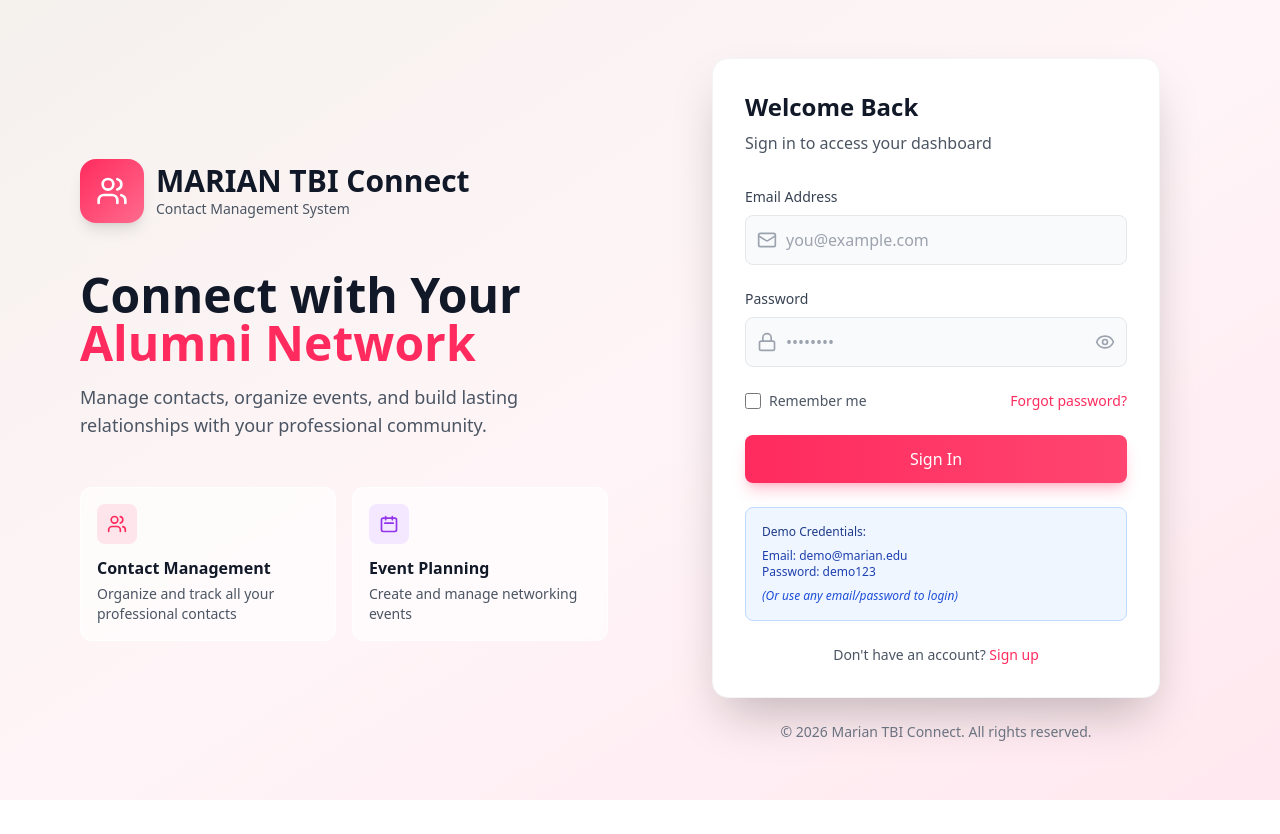
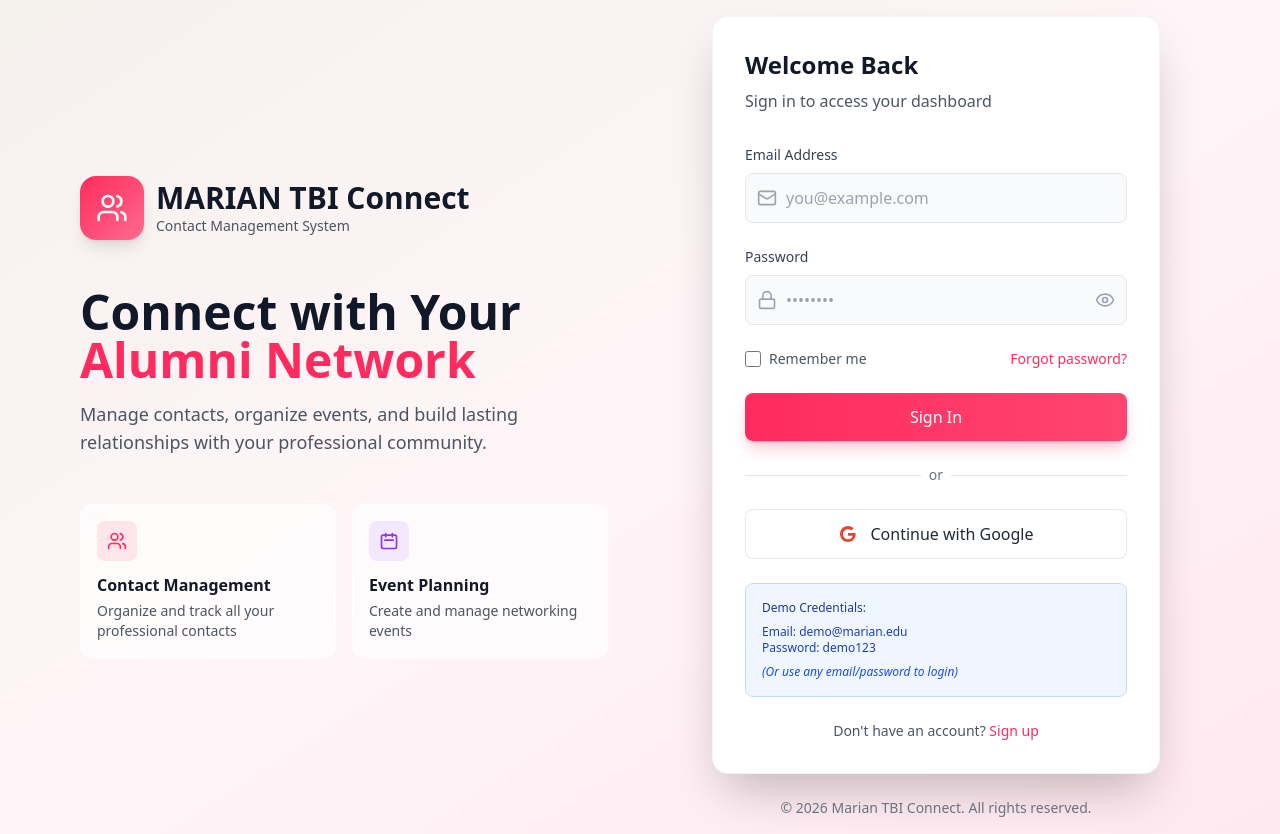
Before and after one commit to BantawigP/TBI_marian, a React (Vite) app: page / in a window 1280 px wide. Before the commit the page ends 800 px from the top, so only its background shows below. Built offline with nearby package versions, Linux system fonts and the light colour scheme.

Commit message:
feat: implement email verification functionality with HTML and text templates

```diff
--- a/src/App.tsx
+++ b/src/App.tsx
@@ -395,6 +395,28 @@
   const [editingEvent, setEditingEvent] = useState<Event | null>(null);
   const [showDeleteConfirm, setShowDeleteConfirm] = useState(false);
   const [teamRefreshToken, setTeamRefreshToken] = useState(0);
+
+  // Keep UI auth state in sync with Supabase session (Google OAuth, etc.)
+  useEffect(() => {
+    let isMounted = true;
+
+    supabase.auth.getSession().then(({ data }) => {
+      if (isMounted) {
+        setIsLoggedIn(!!data.session);
+      }
+    });
+
+    const { data: subscription } = supabase.auth.onAuthStateChange((_event, session) => {
+      if (isMounted) {
+        setIsLoggedIn(!!session);
+      }
+    });
+
+    return () => {
+      isMounted = false;
+      subscription?.subscription.unsubscribe();
+    };
+  }, []);
 
   const fetchContactsFromSupabase = async (): Promise<Contact[]> => {
     let { data, error } = await supabase.from('alumni').select(getContactSelect());
--- a/src/components/Login.tsx
+++ b/src/components/Login.tsx
@@ -1,5 +1,6 @@
 import { useState } from 'react';
-import { Users, Mail, Lock, Eye, EyeOff } from 'lucide-react';
+import { Users, Mail, Lock, Eye, EyeOff, Loader2 } from 'lucide-react';
+import { supabase } from '../lib/supabaseClient';
 
 interface LoginProps {
   onLogin: () => void;
@@ -10,12 +11,30 @@
   const [password, setPassword] = useState('');
   const [showPassword, setShowPassword] = useState(false);
   const [rememberMe, setRememberMe] = useState(false);
+  const [googleLoading, setGoogleLoading] = useState(false);
+  const [error, setError] = useState<string | null>(null);
 
   const handleSubmit = (e: React.FormEvent) => {
     e.preventDefault();
     // Simple validation - in production you'd verify credentials
     if (email && password) {
       onLogin();
+    }
+  };
+
+  const handleGoogle = async () => {
+    setError(null);
+    setGoogleLoading(true);
+    const { error: authError } = await supabase.auth.signInWithOAuth({
+      provider: 'google',
+      options: {
+        redirectTo: `${window.location.origin}/auth/callback`,
+      },
+    });
+
+    if (authError) {
+      setError(authError.message ?? 'Google sign-in failed.');
+      setGoogleLoading(false);
     }
   };
 
@@ -99,6 +118,12 @@
               </p>
             </div>
 
+            {error && (
+              <div className="mb-4 rounded-lg bg-red-50 border border-red-200 px-3 py-2 text-sm text-red-700">
+                {error}
+              </div>
+            )}
+
             <form onSubmit={handleSubmit} className="space-y-6">
               {/* Email Field */}
               <div>
@@ -178,6 +203,39 @@
                 Sign In
               </button>
 
+              <div className="relative">
+                <div className="absolute inset-0 flex items-center" aria-hidden="true">
+                  <div className="w-full border-t border-gray-200" />
+                </div>
+                <div className="relative flex justify-center text-sm">
+                  <span className="px-2 bg-white text-gray-500">or</span>
+                </div>
+              </div>
+
+              <button
+                type="button"
+                onClick={handleGoogle}
+                disabled={googleLoading}
+                className="w-full flex items-center justify-center gap-3 bg-white border border-gray-200 text-gray-800 py-3 rounded-lg font-medium hover:border-gray-300 hover:shadow transition-all disabled:opacity-60"
+              >
+                {googleLoading ? (
+                  <Loader2 className="w-5 h-5 animate-spin" />
+                ) : (
+                  <svg
+                    className="w-5 h-5"
+                    viewBox="0 0 24 24"
+                    aria-hidden="true"
+                    focusable="false"
+                  >
+                    <path
+                      fill="#EA4335"
+                      d="M12 10.2v3.92h5.55C17.13 16.86 14.86 18.4 12 18.4c-3.32 0-6-2.68-6-6s2.68-6 6-6c1.52 0 2.9.56 3.97 1.49l2.77-2.77C16.71 3.39 14.46 2.4 12 2.4 6.7 2.4 2.4 6.7 2.4 12S6.7 21.6 12 21.6c5.06 0 9.2-3.67 9.2-9.2 0-.62-.07-1.09-.17-1.6H12z"
+                    />
+                  </svg>
+                )}
+                <span>Continue with Google</span>
+              </button>
+
               {/* Demo Credentials */}
               <div className="mt-6 p-4 bg-blue-50 border border-blue-200 rounded-lg">
                 <p className="text-xs text-blue-900 font-medium mb-2">
--- /dev/null
+++ b/src/components/email/sendVerificationEmail.ts
@@ -0,0 +1,34 @@
+import { supabase } from '../../lib/supabaseClient';
+import {
+  renderVerifyEmailHTML,
+  renderVerifyEmailText,
+  type VerifyEmailTemplateProps,
+} from './verifyEmailTemplate';
+
+export interface SendVerificationEmailParams extends VerifyEmailTemplateProps {
+  to: string;
+  subject?: string;
+}
+
+// Client-side helper that calls the Supabase Edge Function `send-verification`.
+// The Edge Function should take { to, subject, html, text } and send via SMTP (already configured in Supabase).
+export async function sendVerificationEmail({
+  to,
+  subject = 'Please verify your email',
+  firstName,
+  verifyUrl,
+  brandName,
+}: SendVerificationEmailParams) {
+  const html = renderVerifyEmailHTML({ firstName, verifyUrl, brandName });
+  const text = renderVerifyEmailText({ firstName, verifyUrl, brandName });
+
+  const { data, error } = await supabase.functions.invoke('send-verification', {
+    body: { to, subject, html, text },
+  });
+
+  if (error) {
+    throw error;
+  }
+
+  return data;
+}
--- /dev/null
+++ b/src/components/email/verifyEmailTemplate.ts
@@ -0,0 +1,50 @@
+export interface VerifyEmailTemplateProps {
+  firstName?: string;
+  verifyUrl: string;
+  brandName?: string;
+}
+
+export const renderVerifyEmailHTML = ({
+  firstName = 'there',
+  verifyUrl,
+  brandName = 'Marian Alumni Network',
+}: VerifyEmailTemplateProps) => `
+<table width="100%" cellpadding="0" cellspacing="0" role="presentation" style="background:#f9fafb;padding:32px 0;font-family:Arial,Helvetica,sans-serif;">
+  <tr>
+    <td align="center">
+      <table width="560" cellpadding="0" cellspacing="0" role="presentation" style="background:#ffffff;border-radius:12px;border:1px solid #e5e7eb;overflow:hidden;">
+        <tr>
+          <td style="padding:24px 28px;">
+            <p style="margin:0 0 12px 0;font-size:14px;color:#6b7280;">${brandName}</p>
+            <h1 style="margin:0 0 16px 0;font-size:22px;color:#111827;">Verify your email</h1>
+            <p style="margin:0 0 12px 0;font-size:15px;color:#374151;">Hi ${firstName},</p>
+            <p style="margin:0 0 16px 0;font-size:15px;color:#374151;">Please confirm your email to activate your alumni profile.</p>
+            <p style="margin:0 0 24px 0;">
+              <a href="${verifyUrl}" style="display:inline-block;padding:12px 18px;background:#FF2B5E;color:#ffffff;text-decoration:none;border-radius:8px;font-weight:600;">
+                Verify email
+              </a>
+            </p>
+            <p style="margin:0 0 8px 0;font-size:13px;color:#6b7280;">If the button doesn't work, copy and paste this link:</p>
+            <p style="margin:0;font-size:12px;color:#6b7280;word-break:break-all;">${verifyUrl}</p>
+            <p style="margin:24px 0 0 0;font-size:12px;color:#9ca3af;">If you didn't request this, you can ignore this email.</p>
+          </td>
+        </tr>
+      </table>
+    </td>
+  </tr>
+</table>`;
+
+export const renderVerifyEmailText = ({
+  firstName = 'there',
+  verifyUrl,
+  brandName = 'Marian Alumni Network',
+}: VerifyEmailTemplateProps) => `
+${brandName}
+
+Hi ${firstName},
+
+Please confirm your email to activate your alumni profile.
+Verify: ${verifyUrl}
+
+If you didn't request this, you can ignore this email.
+`;
```
Also changed, not shown: 1 other file (tests, documents, lock files or other folders).
